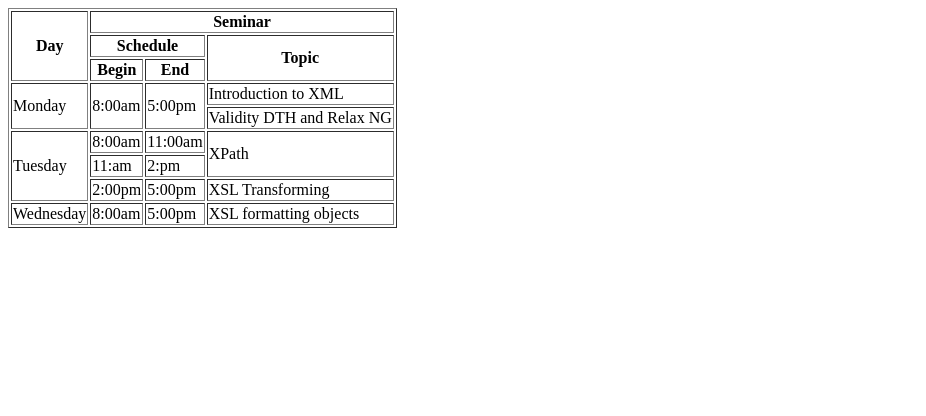
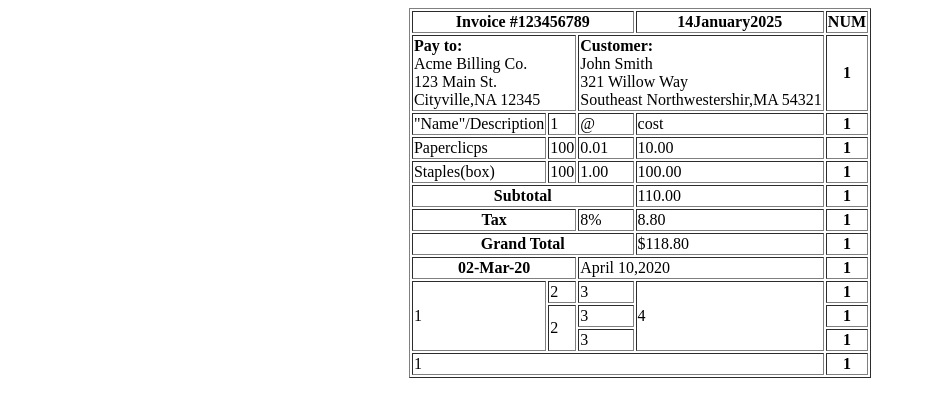
Before and after one commit to VaibhavCoder7739/table-w, a plain HTML site: page index.html in a window 1280 px wide. Shown: the whole page, without its empty margins (0-926 px from the left). Drawn offline with Linux system fonts and the light colour scheme.

Commit message:
Add files via upload

```diff
--- a/index.html
+++ b/index.html
@@ -3,52 +3,99 @@
 <head>
     <meta charset="UTF-8">
     <meta name="viewport" content="width=device-width, initial-scale=1.0">
-    <title>Document</title>
+    <title>customer</title>
 </head>
 <body>
+    <center>
     <table border="1x solid black">
         <tr>
-            <th rowspan="3">Day</th>
-            <th colspan="3">Seminar</th>
+            <th colspan="3">Invoice #123456789</th>
+            <th>14January2025</th>
+            <th >NUM</th>
         </tr>
         <tr>
-            <th colspan="2">Schedule</th>
-            <th rowspan="2">Topic</th>
+            <td colspan="2">
+                <b>Pay to:</b> <br>
+                Acme Billing Co. <br>
+                    123 Main St. <br>
+                    Cityville,NA 12345
+            </td>
+            <td colspan="2">
+                <b>Customer:</b> <br>
+                John Smith <br>
+                321 Willow Way <br>
+                Southeast Northwestershir,MA 54321
+            </td>
+            <th>
+                1
+            </th>
+
         </tr>
         <tr>
-            <th>Begin</th>
-            <th>End</th>
+            <td>"Name"/Description</td>
+            <td>1</td>
+            <td>@</td>
+            <td>cost</td>
+            <th>1</th>
         </tr>
         <tr>
-            <td rowspan="2">Monday</td>
-            <td rowspan="2">8:00am</td>
-            <td rowspan="2">5:00pm</td>
-            <td>Introduction to XML</td>
+            <td>Paperclicps</td>
+            <td>100</td>
+            <td>0.01</td>
+            <td>10.00</td>
+            <th>1</th>
         </tr>
         <tr>
-            <td>Validity DTH and Relax NG </td>
+            <td>Staples(box)</td>
+            <td>100</td>
+            <td>1.00</td>
+            <td>100.00</td>
+            <th>1</th>
         </tr>
         <tr>
-            <td rowspan="3">Tuesday</td>
-            <td>8:00am</td>
-            <td>11:00am</td>
-            <td rowspan="2">XPath</td>
+            <th colspan="3">Subtotal</th>
+            <td>110.00</td>
+            <th>1</th>
         </tr>
         <tr>
-            <td>11:am</td>
-            <td>2:pm</td>
+            <th colspan="2">Tax</th>
+            <td>8%</td>
+            <td>8.80</td>
+            <th>1</th>
         </tr>
         <tr>
-            <td>2:00pm</td>
-            <td>5:00pm</td>
-            <td>XSL Transforming</td>
+            <th colspan="3">Grand Total</th>
+            <td> $118.80 </td>
+            <th>1</th>
         </tr>
         <tr>
-            <td>Wednesday</td>
-            <td>8:00am</td>
-            <td>5:00pm</td>
-            <td>XSL formatting objects</td>
+            <th colspan="2">02-Mar-20</th>
+            <td colspan="2">April 10,2020</td>
+            <th>1</th>
         </tr>
+        <tr>
+            <td rowspan="3">1</td>
+            <td>2</td>
+            <td>3</td>
+            <td rowspan="3">4</td>
+            <th>1</th>
+        </tr>
+        <tr>
+            <td rowspan="2">2</td>
+            <td>3</td>
+            <th>1</th>
+        </tr>
+        <tr>
+            <td>3</td>
+            <th>1</th>
+        </tr>
+        <tr>
+            <td colspan="4">1</td>
+            <th>1</th>
+        </tr>
+
+
     </table>
+    </center>
 </body>
 </html>
```
